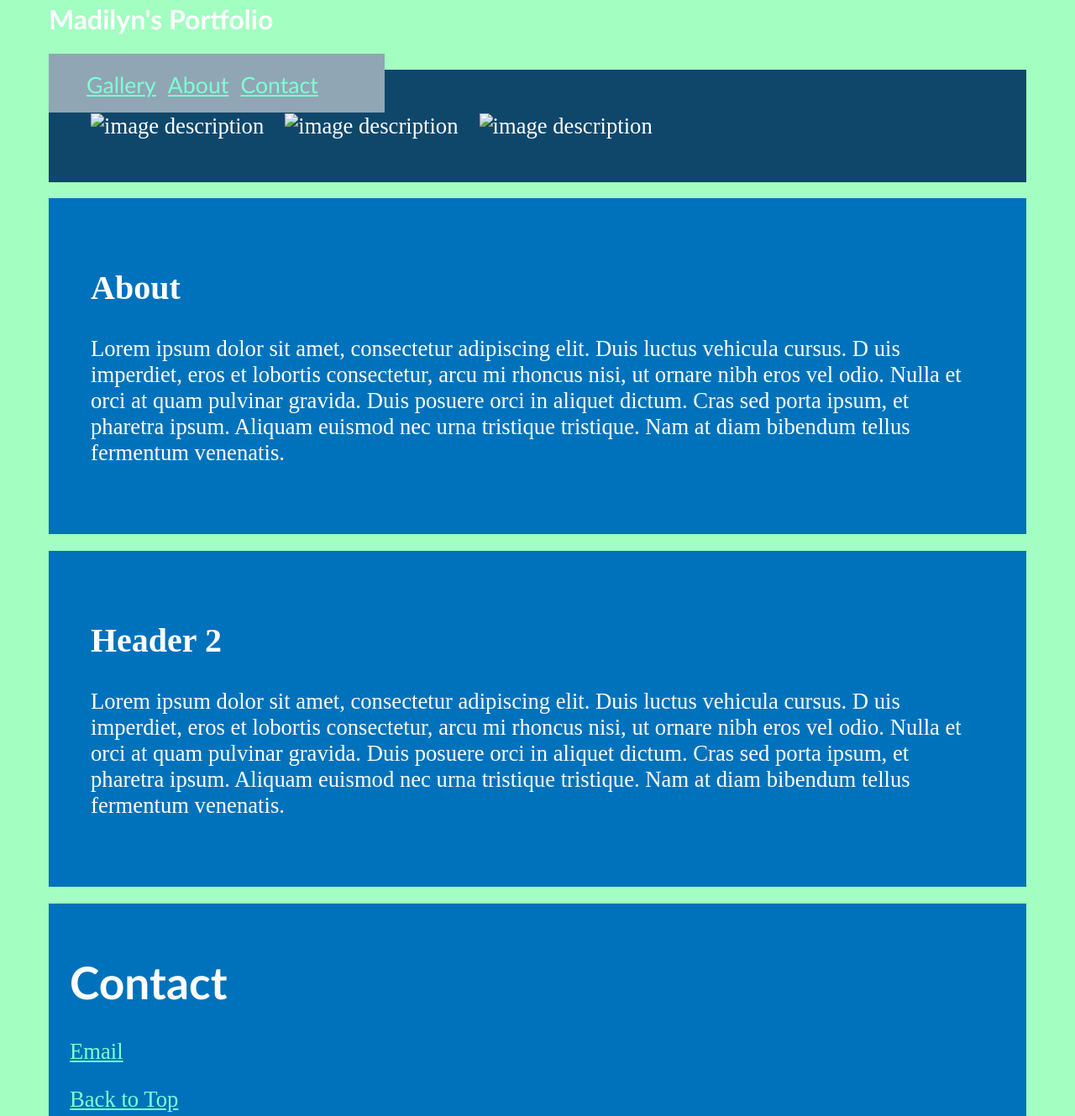
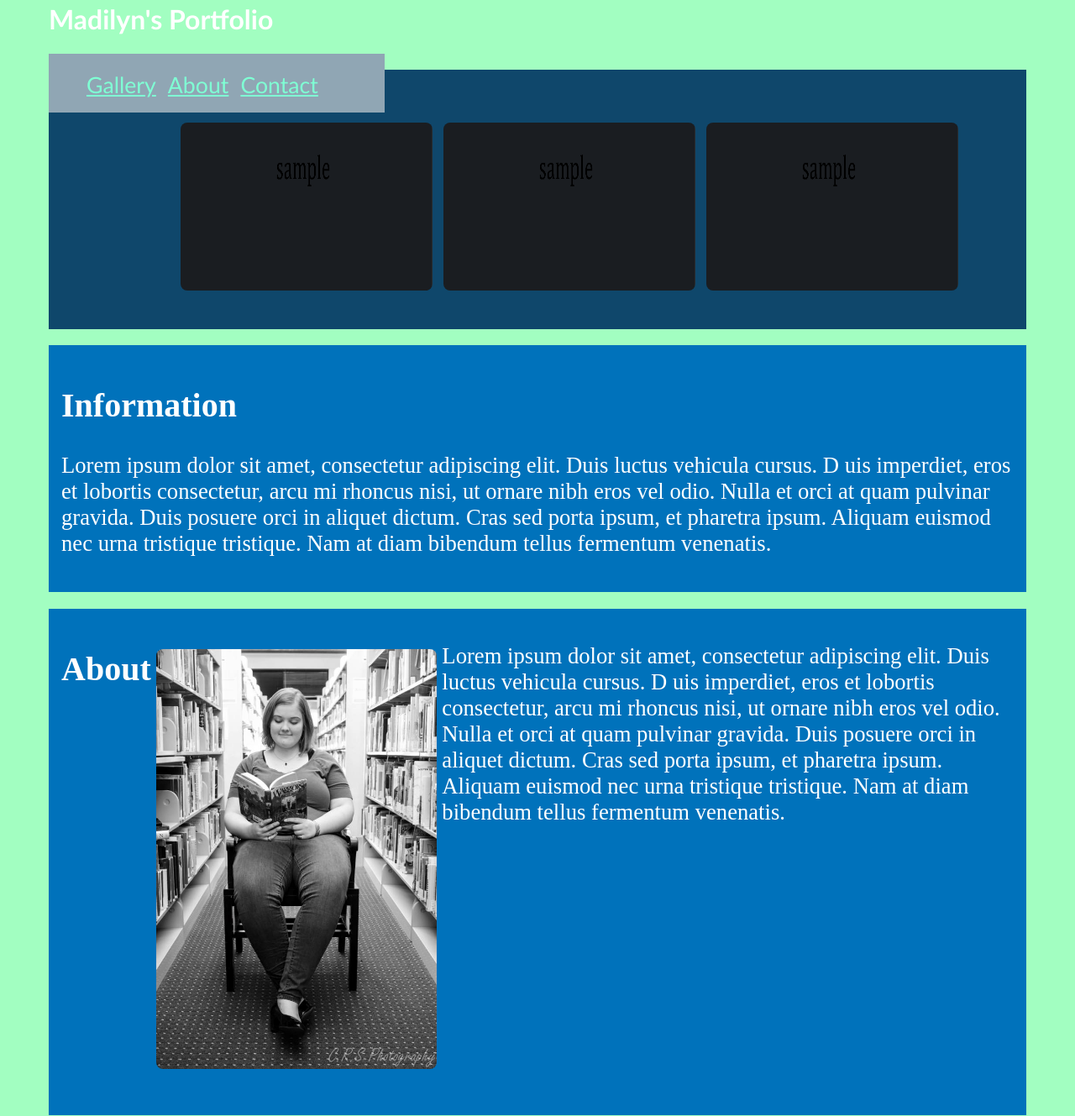
Before and after one commit to mcbariekman/first-portfolio, a plain HTML site: page index.html in a window 1280 px wide. Shown: the part 76-1405 px from the top of the page at 84% size. Drawn offline with Linux system fonts and the light colour scheme.

Commit message:
finished adding images and fixed the look of the page

```diff
--- a/assets/css/stylesheet.css
+++ b/assets/css/stylesheet.css
@@ -31,7 +31,9 @@ nav ul li  {
 
 article {
     display: flex;
-    padding: 25px;
+    padding: 5px;
+    padding-top:30px;
+    padding-left:150px;
     width: auto;
     height: auto;
     font-family: 'Gill Sans', 'Gill Sans MT', Calibri, 'Trebuchet MS', sans-serif;
@@ -40,26 +42,33 @@ article {
     color: #ffffff;
 }
 
-.imgclass1 {
-    margin-left: 25px;
+img {
+display:inline;
+width:300px;
+height:200px;
+border-radius: 8px;
+margin:5pt;
 }
 
-.imgclass2 {
-    margin-left: 25px;
-}
-
-.imgclass3 {
-    margin-left: 25px;
+.me {
+width:auto;
+height:500px;
+border-radius: 8px;
+margin:5pt;
 }
 
 section {
     margin-bottom: 20px;
-    padding: 50px;
-    height: 300px;
+    padding: 15px;
+    height: fit;
     font-family: 'Times New Roman', 'Gill Sans MT', Calibri, 'Trebuchet MS', sans-serif;
     font-size: 20pt;
     background-color: #0072bb;
     color: #ffffff;
+}
+
+.about {
+    display:flex
 }
 
 p {
@@ -69,12 +78,23 @@ p {
 }
 
 footer {
-    display: block;
+    align-content: center;
     padding: 25px;
     width: auto;
-    height: auto;
+    height: fit;
     font-family: 'Gill Sans', 'Gill Sans MT', Calibri, 'Trebuchet MS', sans-serif;
     font-size: 20pt;
     background-color:  #0072bb;
     color: #ffffff;
 }
+
+#button1 {
+    background-color: #e8e0f3;
+    padding:15px;
+    width: 500px;
+    font-size:18pt;
+    border-radius:20pt;
+    font-family: 'Times New Roman', 'Gill Sans MT', Calibri, 'Trebuchet MS', sans-serif;
+    font-weight:bold;
+    outline:none;
+}
--- a/index.html
+++ b/index.html
@@ -20,16 +20,15 @@
       </nav>
         </header><br>
 
-    <article>
-        <!-- portfolio content here -->
-        <p><img src="" class="imgclass1" alt="image description"/></p>
-        <p><img src="" class="imgclass2" alt="image description"/></p>
-        <p><img src="" class="imgclass3" alt="image description"/></p>
-        <!-- <p>...page content would be here...</p> -->
-    </article><br>
+        <article>
+          <!-- portfolio content here -->
+          <p><img src="assets\images\sampleimg.png" alt="sample"/></p>
+          <p><img src="assets\images\sampleimg.png" alt="sample"/></p>
+          <p><img src="assets\images\sampleimg.png" alt="sample"/></p>
+        </article><br>
 
     <section>
-        <h1>About</h1>
+        <h1>Information</h1>
         <p>Lorem ipsum dolor sit amet,
           consectetur adipiscing elit.
           Duis luctus vehicula cursus. D
@@ -43,8 +42,9 @@
           Nam at diam bibendum tellus fermentum venenatis.
         </p>
       </section>
-      <section>
-        <h2>Header 2</h2>
+      <section class="about">
+        <h2>About</h2>
+        <p><img class="me" src="assets\images\madilyn.jpg" alt="Madilyn Bariekman"></p>
         <p>Lorem ipsum dolor sit amet,
           consectetur adipiscing elit.
           Duis luctus vehicula cursus. D
@@ -62,10 +62,8 @@
     <footer>
     <h1>Contact</h1>
     <p><a href="mailto:mcbariekman@hotmail.com">Email</a> </p>
-    <p><a href="back2top.html">Back to Top</a></p>
+    <a href="#top"><button id="button1" title="Go to top">Top</button></a>
 </footer>
-
-
    </body>
 
 </html>
```
Also changed, not shown: assets/images/madilyn.jpg (added), assets/images/sampleimg.png (added).
